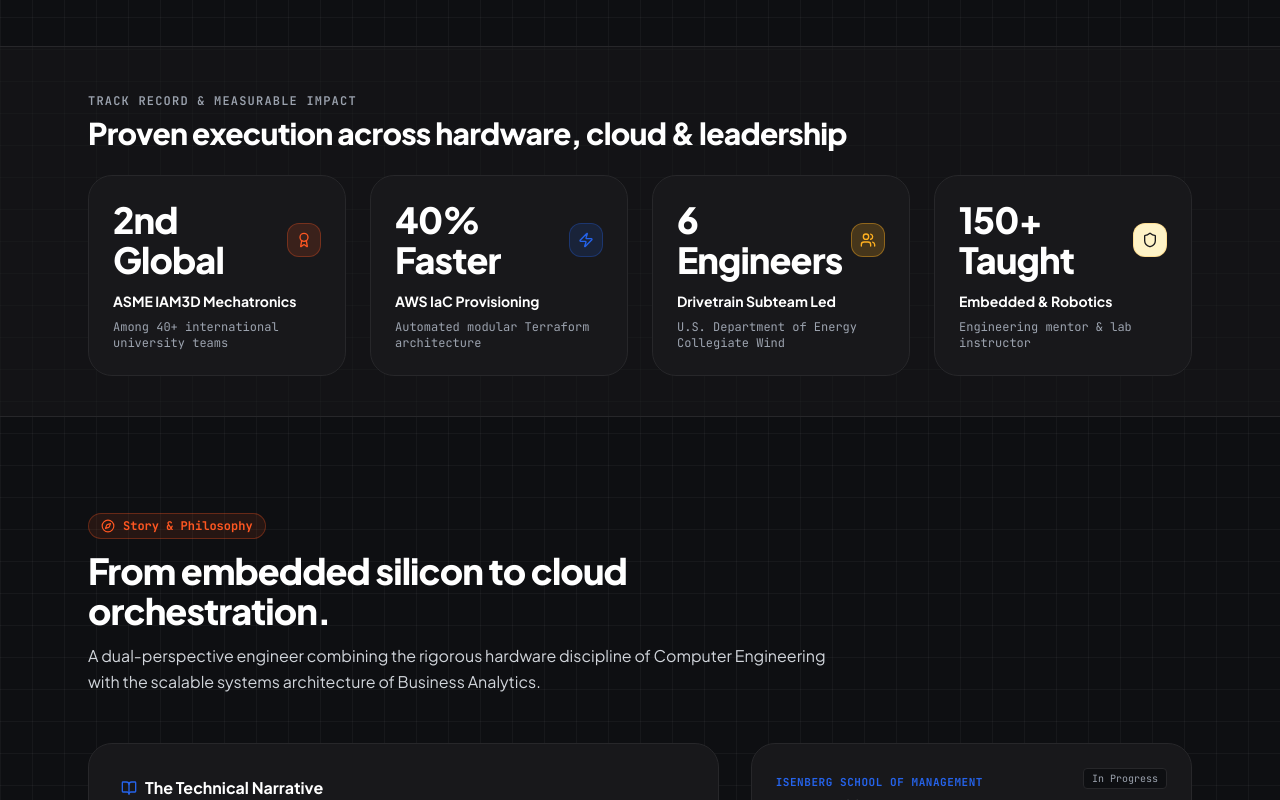
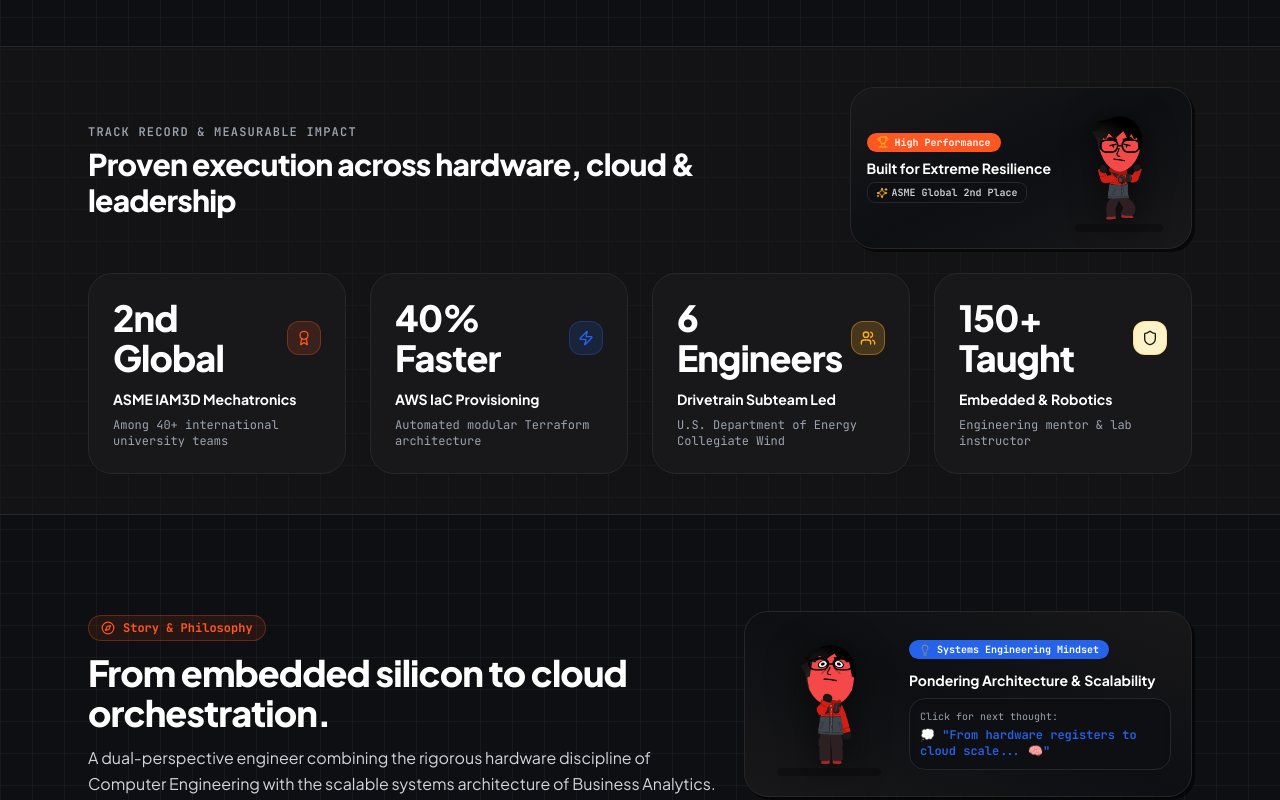
Before and after one commit to vsingh2005/vsingh2005.github.io, a Next.js app: page / in a window 1280 px wide. Shown: the part 820-1620 px from the top of the page. Built offline with nearby package versions, Linux system fonts and the light colour scheme.

Commit message:
feat: add mii flex and mii looking up mascots, fix runner sprint lines/size, and remove arrows in footer sections

```diff
--- /dev/null
+++ b/src/components/graphics/MiiFlexMascot.tsx
@@ -0,0 +1,64 @@
+"use client";
+
+import React, { useState } from "react";
+import Image from "next/image";
+import { Trophy, Dumbbell, Sparkles, ShieldCheck } from "lucide-react";
+
+export function MiiFlexMascot({ className = "" }: { className?: string }) {
+  const [clicked, setClicked] = useState(false);
+  const [hovered, setHovered] = useState(false);
+
+  return (
+    <div
+      className={`relative select-none ${className}`}
+      onMouseEnter={() => setHovered(true)}
+      onMouseLeave={() => setHovered(false)}
+      onClick={() => {
+        setClicked(true);
+        setTimeout(() => setClicked(false), 2000);
+      }}
+    >
+      <div className="group relative neo-card p-3 sm:p-4 rounded-3xl bg-gradient-to-br from-brand-amber/10 via-white to-brand-cream/60 dark:from-surface-darkCard dark:via-surface-dark dark:to-surface-darkCard border-2 border-brand-navy dark:border-surface-darkBorder shadow-solid-sm hover:shadow-solid transition-all cursor-pointer flex items-center justify-between gap-3 overflow-hidden">
+        {/* Ambient glow behind avatar */}
+        <div className="absolute right-4 w-28 h-28 rounded-full bg-brand-amber/20 dark:bg-brand-ember/20 blur-2xl -z-10 pointer-events-none" />
+
+        {/* Left: Text & Badges */}
+        <div className="space-y-1 z-10">
+          <div className="inline-flex items-center gap-1.5 px-2.5 py-0.5 rounded-full bg-brand-ember text-white font-mono text-[10px] font-bold shadow-sm">
+            <Trophy className="w-3 h-3 text-brand-amber" />
+            <span>High Performance</span>
+          </div>
+
+          <h4 className="text-xs sm:text-sm font-bold font-display text-brand-navy dark:text-white">
+            Built for Extreme Resilience
+          </h4>
+
+          <div className="inline-flex items-center gap-1 px-2 py-0.5 rounded-lg bg-white/90 dark:bg-surface-dark border border-brand-navy/15 dark:border-surface-darkBorder text-[10px] font-mono text-brand-slate dark:text-gray-300 font-semibold">
+            <Sparkles className="w-3 h-3 text-brand-amber" />
+            <span>{clicked ? "Zero Drift • 100% Uptime! 💪" : "ASME Global 2nd Place"}</span>
+          </div>
+        </div>
+
+        {/* Right: Flexing Mii Image */}
+        <div className="relative w-24 h-28 sm:w-28 sm:h-32 shrink-0 flex items-center justify-center">
+          <div
+            className={`relative w-full h-full transition-transform duration-300 ${
+              hovered || clicked ? "scale-110" : "group-hover:scale-105"
+            }`}
+          >
+            <Image
+              src="/images/mii-flex.png"
+              alt="Vansh Mii Avatar Flexing"
+              width={140}
+              height={160}
+              className="w-full h-full object-contain drop-shadow-[0_6px_12px_rgba(0,0,0,0.18)] dark:drop-shadow-[0_6px_16px_rgba(0,0,0,0.6)]"
+            />
+          </div>
+
+          {/* Shadow Base */}
+          <div className="absolute bottom-0 inset-x-3 h-2 bg-brand-navy/10 dark:bg-black/30 rounded-full blur-xs" />
+        </div>
+      </div>
+    </div>
+  );
+}
--- /dev/null
+++ b/src/components/graphics/MiiLookingUpMascot.tsx
@@ -0,0 +1,76 @@
+"use client";
+
+import React, { useState } from "react";
+import Image from "next/image";
+import { BrainCircuit, Lightbulb, Compass, Sparkles } from "lucide-react";
+
+export function MiiLookingUpMascot({ className = "" }: { className?: string }) {
+  const [thoughtIndex, setThoughtIndex] = useState(0);
+  const [hovered, setHovered] = useState(false);
+
+  const thoughts = [
+    "From hardware registers to cloud scale... 🧠",
+    "How do we cut provisioning time by another 40%? ⚡",
+    "Variational quantum circuits on AWS Braket... 🌌",
+    "Designing closed-loop motor telemetry in C... 🛠️",
+    "Zero drift, deterministic reproducibility... 🎯",
+  ];
+
+  const handleNextThought = () => {
+    setThoughtIndex((prev) => (prev + 1) % thoughts.length);
+  };
+
+  return (
+    <div
+      className={`relative select-none ${className}`}
+      onMouseEnter={() => setHovered(true)}
+      onMouseLeave={() => setHovered(false)}
+      onClick={handleNextThought}
+    >
+      <div className="group relative neo-card p-4 sm:p-5 rounded-3xl bg-gradient-to-tr from-brand-cobalt/10 via-white to-brand-cream/70 dark:from-surface-darkCard dark:via-surface-dark dark:to-surface-darkCard border-2 border-brand-navy dark:border-surface-darkBorder shadow-solid-sm hover:shadow-solid transition-all cursor-pointer flex flex-col sm:flex-row items-center justify-between gap-4 overflow-hidden">
+        {/* Ambient glow */}
+        <div className="absolute left-6 w-32 h-32 rounded-full bg-brand-cobalt/15 dark:bg-brand-blue/15 blur-2xl -z-10 pointer-events-none" />
+
+        {/* Left: Looking Up Mii Avatar */}
+        <div className="relative w-28 h-32 sm:w-32 sm:h-36 shrink-0 flex items-center justify-center">
+          <div
+            className={`relative w-full h-full transition-transform duration-300 ${
+              hovered ? "scale-105 -translate-y-1" : "group-hover:scale-102"
+            }`}
+          >
+            <Image
+              src="/images/mii-looking-up.png"
+              alt="Vansh Mii Avatar Looking Up & Contemplating"
+              width={160}
+              height={180}
+              className="w-full h-full object-contain drop-shadow-[0_8px_14px_rgba(0,0,0,0.18)] dark:drop-shadow-[0_8px_18px_rgba(0,0,0,0.6)]"
+            />
+          </div>
+
+          {/* Shadow Base */}
+          <div className="absolute bottom-0 inset-x-3 h-2 bg-brand-navy/10 dark:bg-black/30 rounded-full blur-xs" />
+        </div>
+
+        {/* Right: Thought Bubble & Philosophy */}
+        <div className="space-y-2 text-center sm:text-left z-10 flex-1">
+          <div className="inline-flex items-center gap-1.5 px-2.5 py-0.5 rounded-full bg-brand-cobalt text-white font-mono text-[10px] font-bold shadow-sm">
+            <Lightbulb className="w-3 h-3 text-brand-amber animate-pulse" />
+            <span>Systems Engineering Mindset</span>
+          </div>
+
+          <h4 className="text-xs sm:text-sm font-bold font-display text-brand-navy dark:text-white">
+            Pondering Architecture &amp; Scalability
+          </h4>
+
+          {/* Interactive Thought Bubble */}
+          <div className="relative p-2.5 rounded-2xl bg-white dark:bg-surface-dark border border-brand-navy/20 dark:border-surface-darkBorder font-mono text-xs text-brand-navy dark:text-brand-blue font-semibold shadow-inner">
+            <span className="text-brand-slate dark:text-gray-400 text-[10px] block mb-0.5 font-normal">
+              Click for next thought:
+            </span>
+            💭 &quot;{thoughts[thoughtIndex]}&quot;
+          </div>
+        </div>
+      </div>
+    </div>
+  );
+}
--- a/src/components/graphics/MiiRunnerMascot.tsx
+++ b/src/components/graphics/MiiRunnerMascot.tsx
@@ -2,80 +2,88 @@
 
 import React, { useState } from "react";
 import Image from "next/image";
-import { Zap, Flame, Rocket, Code2, AlertTriangle } from "lucide-react";
+import { Zap, Sparkles } from "lucide-react";
 
 export function MiiRunnerMascot({ className = "" }: { className?: string }) {
   const [quoteIndex, setQuoteIndex] = useState(0);
   const [isSprinting, setIsSprinting] = useState(false);
+  const [hovered, setHovered] = useState(false);
 
   const funQuotes = [
-    "Deploying to production at lightspeed! 💨",
+    "Deploying to prod at lightspeed! 💨",
     "Running 500+ unit tests in parallel! ⚡",
     "Wait, who just pushed directly to main?! 🏃",
     "Optimizing O(N²) down to O(1) in real-time! 🧠",
-    "Chasing down that elusive race condition! 🐛",
+    "Chasing down that race condition! 🐛",
     "Building hardware rovers & cloud pipelines! 🚀",
   ];
 
   const handleClick = () => {
     setIsSprinting(true);
     setQuoteIndex((prev) => (prev + 1) % funQuotes.length);
-    setTimeout(() => setIsSprinting(false), 800);
+    setTimeout(() => setIsSprinting(false), 700);
   };
 
   return (
-    <div className={`relative select-none ${className}`}>
     <div
+      className={`relative select-none inline-flex flex-col items-center sm:items-end justify-center cursor-pointer ${className}`}
       onClick={handleClick}
-        className="group relative neo-card p-4 sm:p-5 rounded-3xl bg-gradient-to-r from-brand-amber/15 via-white to-brand-cream/80 dark:from-surface-darkCard dark:via-surface-dark dark:to-surface-darkCard border-2 border-brand-navy dark:border-brand-amber/40 shadow-solid-sm hover:shadow-solid transition-all cursor-pointer overflow-hidden flex flex-col sm:flex-row items-center justify-between gap-4"
+      onMouseEnter={() => setHovered(true)}
+      onMouseLeave={() => setHovered(false)}
+      title="Click me to sprint!"
     >
-        {/* Speed lines backdrop effect */}
-        <div className="absolute inset-0 opacity-10 dark:opacity-5 bg-[repeating-linear-gradient(45deg,#000_0,#000_2px,transparent_0,transparent_10px)] pointer-events-none" />
-
-        {/* Left: Interactive Info & Quote */}
-        <div className="space-y-1.5 text-center sm:text-left z-10">
-          <div className="inline-flex items-center gap-1.5 px-2.5 py-0.5 rounded-full bg-brand-ember text-white font-mono text-[10px] font-extrabold uppercase tracking-wider shadow-sm">
-            <Zap className="w-3 h-3 text-brand-amber animate-bounce" />
-            <span>Speed Runner Mode</span>
-          </div>
-
-          <h4 className="text-sm sm:text-base font-bold font-display text-brand-navy dark:text-white flex items-center justify-center sm:justify-start gap-2">
-            <span>Engineering Velocity in Action</span>
-            <span className="text-xs font-mono text-brand-ember font-semibold">(Click to sprint!)</span>
-          </h4>
-
-          <div className="p-2.5 rounded-xl bg-white/90 dark:bg-surface-dark border border-brand-navy/20 dark:border-surface-darkBorder font-mono text-xs text-brand-navy dark:text-brand-amber font-semibold shadow-inner inline-block">
-            💬 &quot;{funQuotes[quoteIndex]}&quot;
+      {/* Interactive Speech Bubble Above */}
+      <div
+        className={`mb-2 transition-all duration-300 transform ${
+          hovered || isSprinting ? "scale-105 -translate-y-1" : "scale-100"
+        }`}
+      >
+        <div className="relative px-3 py-1.5 rounded-2xl bg-white dark:bg-surface-darkCard border-2 border-brand-navy dark:border-brand-amber shadow-solid-sm text-xs font-mono font-bold text-brand-navy dark:text-brand-amber flex items-center gap-1.5 whitespace-nowrap">
+          <Zap className="w-3.5 h-3.5 text-brand-ember animate-bounce" />
+          <span>{funQuotes[quoteIndex]}</span>
+          <div className="absolute -bottom-1.5 right-12 w-2.5 h-2.5 bg-white dark:bg-surface-darkCard border-r-2 border-b-2 border-brand-navy dark:border-brand-amber rotate-45" />
         </div>
       </div>
 
-        {/* Right: Running Character with Speed Trails */}
-        <div className="relative w-36 h-36 sm:w-40 sm:h-40 shrink-0 flex items-center justify-center">
-          {/* Animated Speed Wind Lines */}
-          <div className="absolute -left-3 top-1/2 -translate-y-1/2 flex flex-col gap-1.5 opacity-60">
-            <span className="w-6 h-0.5 bg-brand-ember rounded-full animate-pulse" />
-            <span className="w-10 h-0.5 bg-brand-amber rounded-full animate-pulse delay-75" />
-            <span className="w-8 h-0.5 bg-brand-navy dark:bg-white rounded-full animate-pulse delay-150" />
+      {/* Running Avatar Container with Sprint Lines on the RIGHT (Behind him) */}
+      <div className="relative w-44 h-48 sm:w-56 sm:h-60 flex items-center justify-center">
+        {/* Animated Speed / Wind Trail Lines on the RIGHT (trailing behind his back) */}
+        <div className="absolute right-0 sm:right-2 top-1/2 -translate-y-1/2 flex flex-col gap-2 pointer-events-none z-0">
+          <div className="flex items-center gap-1">
+            <span className="w-12 sm:w-16 h-1 bg-brand-ember rounded-full animate-pulse shadow-sm" />
+            <span className="w-4 h-1 bg-brand-ember/60 rounded-full animate-pulse" />
+          </div>
+          <div className="flex items-center gap-1 translate-x-3">
+            <span className="w-16 sm:w-20 h-1 bg-brand-amber rounded-full animate-pulse delay-75 shadow-sm" />
+            <span className="w-5 h-1 bg-brand-amber/60 rounded-full animate-pulse delay-75" />
+          </div>
+          <div className="flex items-center gap-1 translate-x-1">
+            <span className="w-10 sm:w-14 h-1 bg-brand-navy dark:bg-white rounded-full animate-pulse delay-150 shadow-sm" />
+            <span className="w-3 h-1 bg-brand-navy/60 dark:bg-white/60 rounded-full animate-pulse delay-150" />
+          </div>
         </div>
 
-          {/* Running Mii Image */}
+        {/* Running Mii Character (Large) */}
         <div
-            className={`relative w-28 h-32 sm:w-32 sm:h-36 transition-transform duration-300 ${
-              isSprinting ? "scale-110 -translate-x-2 rotate-6" : "group-hover:scale-105 group-hover:-translate-x-1"
+          className={`relative z-10 w-40 h-44 sm:w-52 sm:h-56 transition-transform duration-300 ${
+            isSprinting
+              ? "scale-110 -translate-x-4 rotate-3"
+              : hovered
+              ? "scale-105 -translate-x-2"
+              : "hover:scale-105"
           }`}
         >
           <Image
             src="/images/mii-running.png"
-              alt="Vansh Mii Avatar Running Fast"
-              width={160}
-              height={180}
-              className="w-full h-full object-contain drop-shadow-[0_8px_14px_rgba(0,0,0,0.2)] dark:drop-shadow-[0_8px_18px_rgba(0,0,0,0.6)]"
+            alt="Vansh Mii Avatar Running"
+            width={260}
+            height={280}
+            className="w-full h-full object-contain drop-shadow-[0_10px_20px_rgba(0,0,0,0.25)] dark:drop-shadow-[0_10px_24px_rgba(0,0,0,0.7)]"
           />
         </div>
 
-          {/* Ground Dust Puff */}
-          <div className="absolute bottom-1 right-2 w-12 h-3 rounded-full bg-brand-navy/10 dark:bg-white/10 blur-xs" />
-        </div>
+        {/* Dust Clouds at Ground level on the right */}
+        <div className="absolute bottom-2 right-6 w-10 h-3 rounded-full bg-brand-amber/30 dark:bg-white/20 blur-xs" />
       </div>
     </div>
   );
--- a/src/components/sections/AboutSection.tsx
+++ b/src/components/sections/AboutSection.tsx
@@ -3,6 +3,7 @@
 import React from "react";
 import { Cpu, Cloud, BrainCircuit, HeartHandshake, Compass, BookOpen } from "lucide-react";
 import { EDUCATIONS, PERSONAL_INFO } from "@/data/portfolioData";
+import { MiiLookingUpMascot } from "@/components/graphics/MiiLookingUpMascot";
 
 export function AboutSection() {
   const philosophies = [
@@ -29,8 +30,9 @@ export function AboutSection() {
   return (
     <section id="about" className="py-16 sm:py-24 scroll-mt-20">
       <div className="max-w-6xl mx-auto px-4 sm:px-6 space-y-12">
-        {/* Section Header */}
-        <div className="space-y-3 max-w-3xl">
+        {/* Section Header with Looking Up Mascot */}
+        <div className="flex flex-col lg:flex-row lg:items-end justify-between gap-6">
+          <div className="space-y-3 max-w-2xl">
             <div className="inline-flex items-center gap-2 px-3 py-1 rounded-full bg-brand-ember/10 border border-brand-ember/30 text-xs font-mono font-bold text-brand-ember">
               <Compass className="w-3.5 h-3.5" />
               <span>Story &amp; Philosophy</span>
@@ -41,6 +43,11 @@ export function AboutSection() {
             <p className="text-base text-brand-slate dark:text-gray-300 leading-relaxed font-normal">
               A dual-perspective engineer combining the rigorous hardware discipline of Computer Engineering with the scalable systems architecture of Business Analytics.
             </p>
+          </div>
+
+          <div className="w-full lg:max-w-md shrink-0">
+            <MiiLookingUpMascot />
+          </div>
         </div>
 
         {/* Story Narrative & Education Split */}
--- a/src/components/sections/MetricsBar.tsx
+++ b/src/components/sections/MetricsBar.tsx
@@ -3,6 +3,7 @@
 import React from "react";
 import { Award, Zap, Users, Shield } from "lucide-react";
 import { PERSONAL_INFO } from "@/data/portfolioData";
+import { MiiFlexMascot } from "@/components/graphics/MiiFlexMascot";
 
 export function MetricsBar() {
   const stats = [
@@ -39,13 +40,18 @@ export function MetricsBar() {
   return (
     <section className="py-10 border-y border-surface-lightBorder dark:border-surface-darkBorder bg-white/70 dark:bg-surface-darkCard/50">
       <div className="max-w-6xl mx-auto px-4 sm:px-6">
-        <div className="text-center sm:text-left mb-6">
+        <div className="flex flex-col sm:flex-row sm:items-center justify-between gap-4 mb-6">
+          <div className="text-center sm:text-left">
             <span className="text-xs font-mono uppercase tracking-widest text-brand-slate dark:text-gray-400 font-semibold">
               Track Record &amp; Measurable Impact
             </span>
             <h2 className="text-2xl sm:text-3xl font-display font-extrabold text-brand-navy dark:text-white tracking-tight mt-1">
               Proven execution across hardware, cloud &amp; leadership
             </h2>
+          </div>
+          <div className="shrink-0 flex justify-center sm:justify-end">
+            <MiiFlexMascot />
+          </div>
         </div>
 
         <div className="grid grid-cols-1 sm:grid-cols-2 lg:grid-cols-4 gap-4 sm:gap-6">
--- a/src/components/sections/ProjectsSection.tsx
+++ b/src/components/sections/ProjectsSection.tsx
@@ -135,9 +135,9 @@ export function ProjectsSection() {
             </p>
           </div>
 
-          {/* Interactive Speed Runner Easter Egg */}
-          <div className="w-full lg:max-w-md">
-            <MiiRunnerMascot className="w-full" />
+          {/* Interactive Speed Runner Mascot */}
+          <div className="shrink-0 flex justify-center sm:justify-end">
+            <MiiRunnerMascot />
           </div>
         </div>
 
```
Also changed, not shown: src/components/layout/Footer.tsx (+6 -6 lines), public/images/mii-flex.png (added), public/images/mii-looking-up.png (added). Lines whose indentation alone changed are shown as unchanged.
